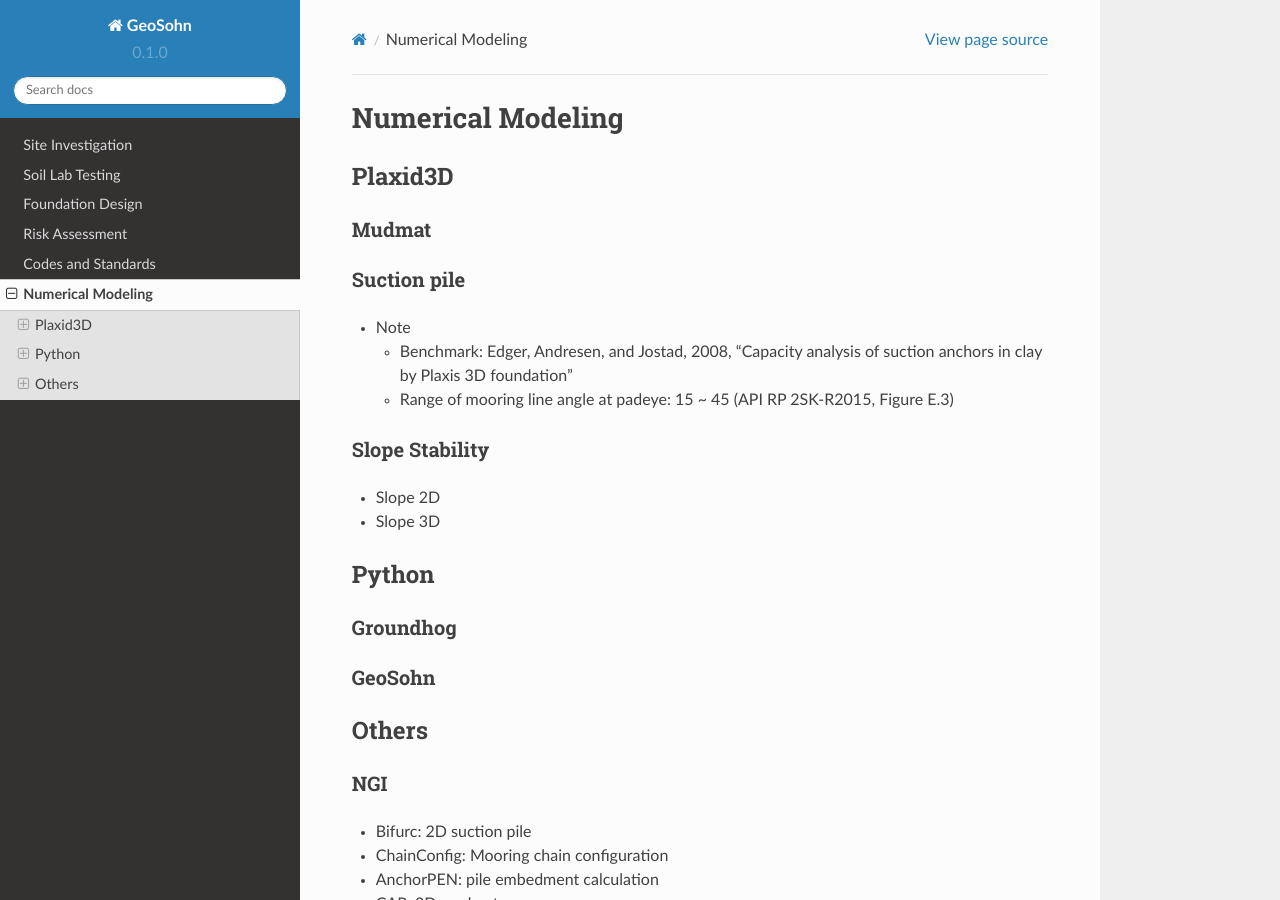
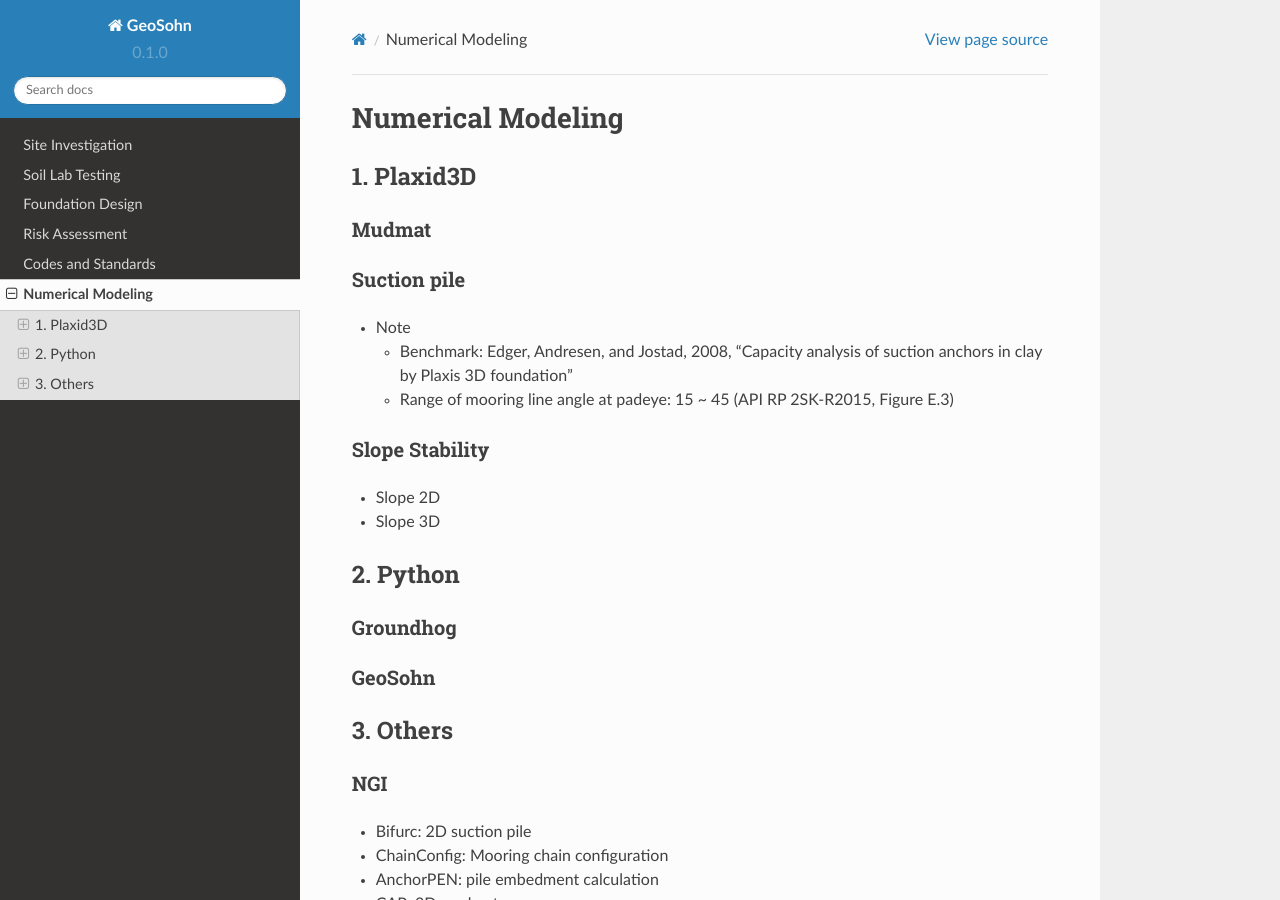
Before and after one commit to jrson11/GeoSohn, a Sphinx documentation site: the page built from docs/source/6_Numerical_Modeling.rst, in a window 1280 px wide and 900 px high. Built offline with Sphinx 7.4.7 and the Read the Docs theme 2.0.0, drawn with Linux system fonts in a browser that asks for light colours.

Commit message:
Update 6_Numerical_Modeling.rst

```diff
--- a/docs/source/6_Numerical_Modeling.rst
+++ b/docs/source/6_Numerical_Modeling.rst
@@ -1,7 +1,7 @@
 Numerical Modeling
 ===================
 
-Plaxid3D
+1. Plaxid3D
 ---------
 
 Mudmat
@@ -22,7 +22,7 @@ Slope Stability
 - Slope 2D
 - Slope 3D
 
-Python
+2. Python
 ------
 
 Groundhog
@@ -31,7 +31,7 @@ Groundhog
 GeoSohn
 .......
 
-Others
+3. Others
 -------
 
 NGI
```
